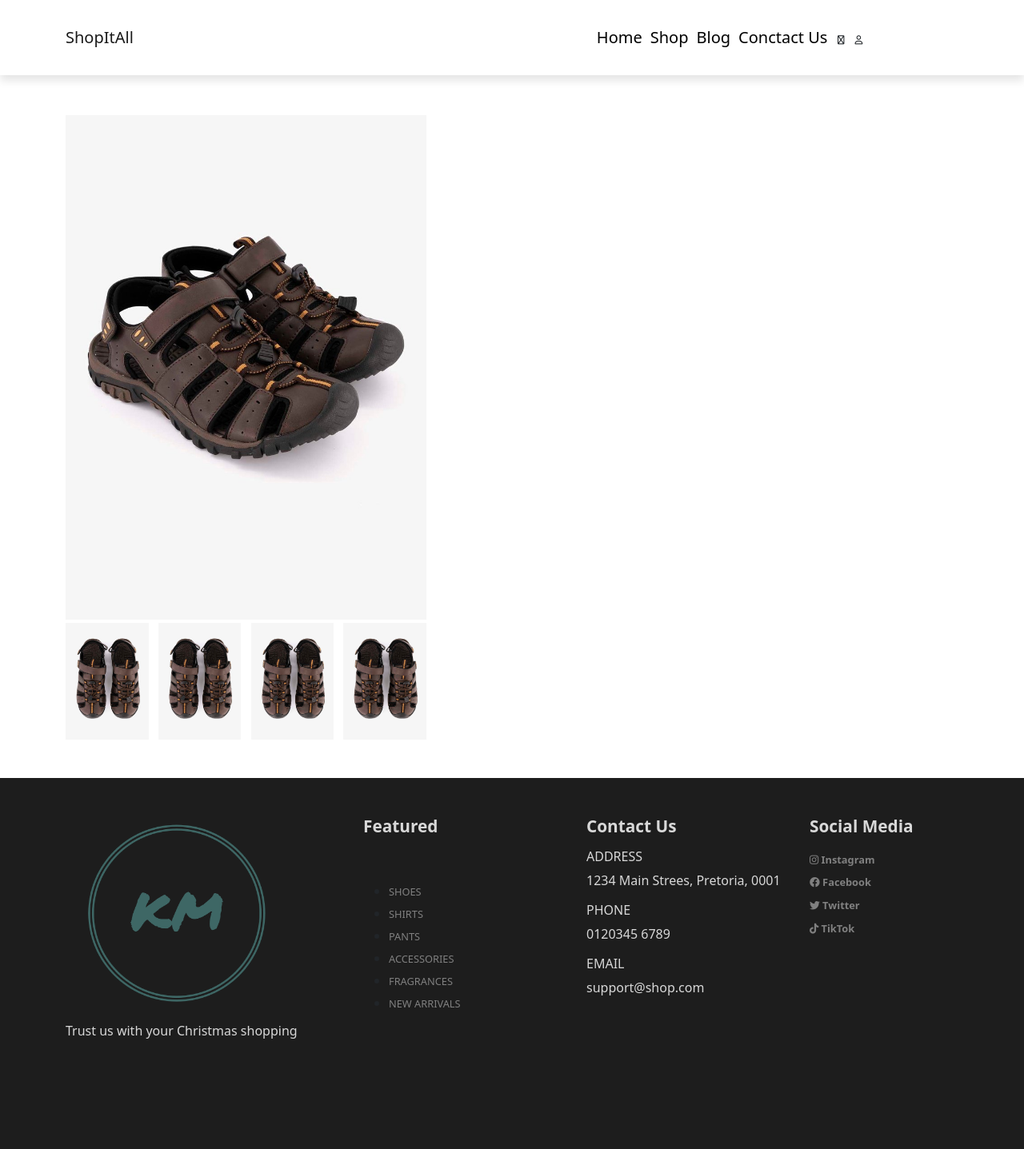
After one commit to KabeloM06/php-shop, a PHP site: page /single_product.html in a window 1280 px wide. The commit adds this page. Shown: the whole page at 80% size. Run offline with PHP 8.4, Linux system fonts and the light colour scheme.

Commit message:
alighned single product images

```diff
--- a/assets/css/styles.css
+++ b/assets/css/styles.css
@@ -291,3 +291,14 @@ footer p{
     color:#d8d8d8;
     background-color: rgb(0, 68, 68);
 }
+
+/*Single product page*/
+.small-img-group{
+    display: flex;
+    justify-content: space-between;
+}
+
+.small-img-col{
+    flex-basis: 23%;
+    cursor: pointer;
+}
--- a/shop.html
+++ b/shop.html
@@ -40,7 +40,7 @@
             </div>
         </div>
     </nav>
-    <!--Nav Start-->
+    <!--Nav End-->
 <!--Featured Sart-->
 <section id="featured" class="my-5 py-5">
     <div class="container mt-5 py-5">
--- /dev/null
+++ b/single_product.html
@@ -0,0 +1,131 @@
+<!DOCTYPE html>
+<html lang="en">
+<head>
+    <meta charset="UTF-8">
+    <meta http-equiv="X-UA-Compatible" content="IE=edge">
+    <meta name="viewport" content="width=device-width, initial-scale=1.0">
+    <link rel="stylesheet" href="assets/css/bootstrap.css">
+    <link rel="stylesheet" href="https://cdnjs.cloudflare.com/ajax/libs/font-awesome/6.2.0/css/all.min.css" integrity="sha512-xh6O/CkQoPOWDdYTDqeRdPCVd1SpvCA9XXcUnZS2FmJNp1coAFzvtCN9BmamE+4aHK8yyUHUSCcJHgXloTyT2A==" crossorigin="anonymous" referrerpolicy="no-referrer" />
+    <link rel="stylesheet" href="assets/css/styles.css">
+    <title>ShopItAll</title>
+</head>
+<body>
+<!--Nav Start-->
+<nav class="navbar navbar-expand-lg navbar-light bg-white fixed-top py-3">
+    <div class="container">
+        <div>
+            <a href="#" class="navbar-brand">ShopItAll</a>
+            <button class="navbar-toggler" type="button" data-bs-toggle="collapse" data-bs-target="#navbarMain">
+            <span class="navbar-toggler-icon"></span>
+        </button>
+        </div>
+
+        <div class="collapse navbar-collapse nav-buttons nowrap" id="navbarMain">
+            <ul class="navbar-nav me-auto mb-2 mb-lg-0">
+                <li class="nav-item">
+                    <a href="index.html" class="nav-link">Home</a>
+                </li>
+                <li class="nav-item">
+                    <a href="shop.html" class="nav-link">Shop</a>
+                </li>
+                <li class="nav-item">
+                    <a href="#" class="nav-link">Blog</a>
+                </li>
+                <li class="nav-item">
+                    <a href="#" class="nav-link">Conctact Us</a>
+                </li>
+                <li class="nav-item">
+                    <i class="fas fa-shopping-cart"></i>
+                    <i class="fas fa-user"></i>
+                </li>
+                <li class="nav-item">
+
+                </li>
+            </ul>
+        </div>
+    </div>
+</nav>
+<!--Nav End-->
+
+<section class="container single_product my-5 pt-5">
+    <div class="row mt-5">
+        <div class="col-lg-5 col-md-6 col-sm-12">
+            <img class="img-fluid w-100 pb-1" src="assets/images/Adventure-Outdoor-Sandals-BROWN-505479460-side.jpg" alt="">
+            <div class="small-img-group">
+                <div class="small-img-col">
+                    <img src="assets/images/Adventure-Outdoor-Sandals-BROWN-505479460-styled.jpg" width="100%" class="small-img" alt="">
+                </div>
+                <div class="small-img-col">
+                    <img src="assets/images/Adventure-Outdoor-Sandals-BROWN-505479460-styled.jpg" width="100%" class="small-img" alt="">
+                </div>
+                <div class="small-img-col">
+                    <img src="assets/images/Adventure-Outdoor-Sandals-BROWN-505479460-styled.jpg" width="100%" class="small-img" alt="">
+                </div>
+                <div class="small-img-col">
+                    <img src="assets/images/Adventure-Outdoor-Sandals-BROWN-505479460-styled.jpg" width="100%" class="small-img" alt="">
+                </div>
+            </div>
+        </div>
+
+    </div>
+
+</section>
+
+<!--Footer start-->
+<footer class="mt-5 py-5">
+    <div class="d-flex justify-content-around container">
+        <div class="footer-one col-lg-4 col-md-6 col-sm-12 ">
+            <img src="assets/images/IMG_20211102_124420.png" alt="" class="img-fluid w-75">
+            <p class="pt-3">Trust us with your Christmas shopping</p>
+        </div>
+        <div class="col-lg-3 col-md-6 col-sm-12 footer-one">
+            <h5 class="pb-5">
+                Featured
+            </h5>
+            <ul class="text-uppercase">
+                <li><a href="#">Shoes</a></li>
+                <li><a href="#">Shirts</a></li>
+                <li><a href="#">pants</a></li>
+                <li><a href="#">Accessories</a></li>
+                <li><a href="#">fragrances</a></li>
+                <li><a href="#">New Arrivals</a></li>
+            </ul>
+        </div>
+        <div class="col-lg-3 col-md-6 col-sm-12 footer-one">
+            <h5 class="pb-2">Contact Us</h5>
+            <div>
+                <h6 class="text-uppercase">Address</h6>
+                <p>1234 Main Strees, Pretoria, 0001</p>
+            </div>
+            <div>
+                <h6 class="text-uppercase">Phone</h6>
+                <p>0120345 6789</p>
+            </div>
+            <div>
+                <h6 class="text-uppercase">Email</h6>
+                <p>support@shop.com</p>
+            </div>
+        </div>
+        <div class="col-lg-2 col-md-6 col-sm-12 footer-one">
+            <h5 class="pb-2">Social Media</h5>
+            <div class="row socials">
+                <a href="#"><i class="fab fa-instagram py-2"></i> Instagram</a>
+                <a href="#"><i class="fab fa-facebook py-2"></i> Facebook</a>
+                <a href="#"><i class="fab fa-twitter py-2"></i> Twitter</a>
+                <a href="#"><i class="fab fa-tiktok py-2"></i> TikTok</a>
+            </div>
+        </div>
+    </div>
+
+    <div class="copyright mt-5">
+        <div class="row container mx-auto">
+            <div class="col-lg-3 col-md-5 col-sm-12 mb-4">
+
+            </div>
+        </div>
+    </div>
+</footer>
+<!--Footer end-->
+<script src="assets/js/bootstrap.bundle.min.js"></script>
+</body>
+</html>
```
